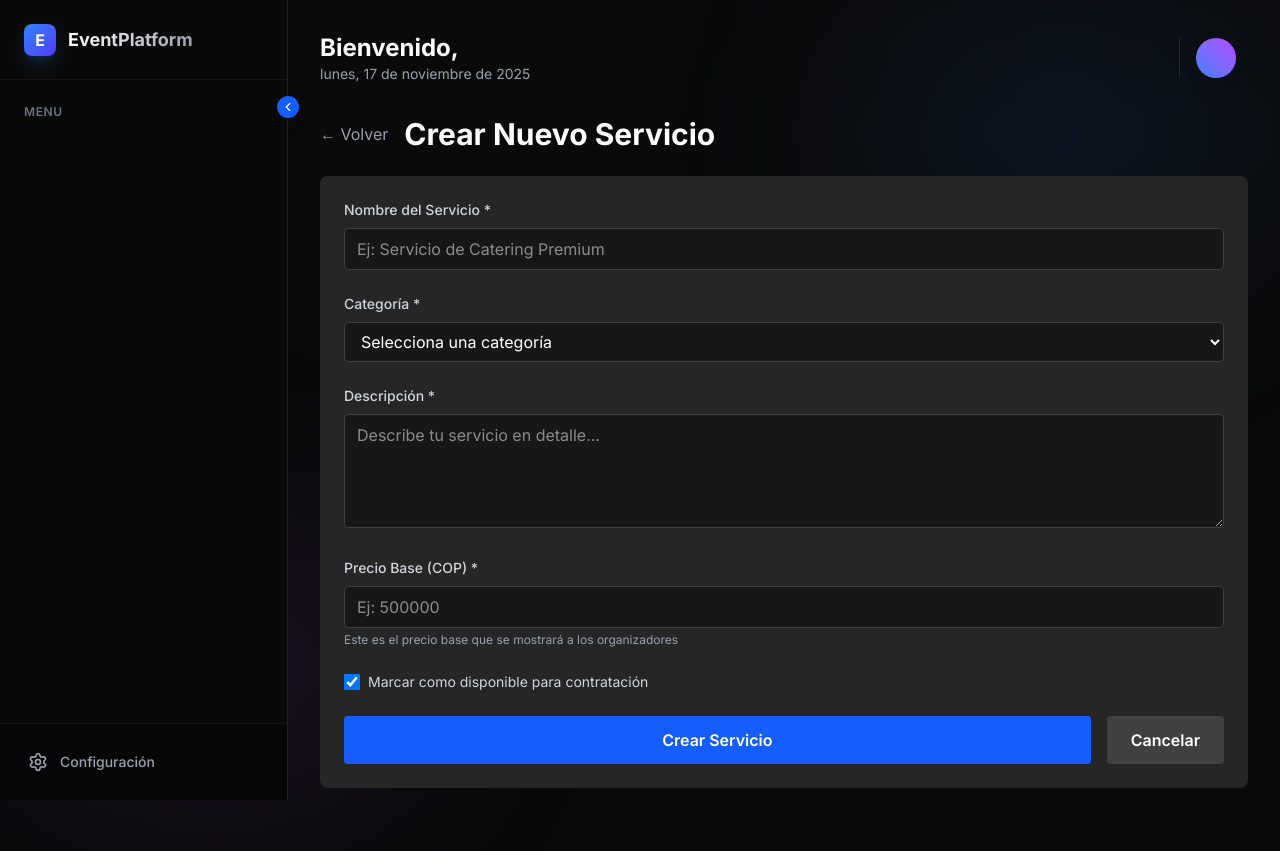
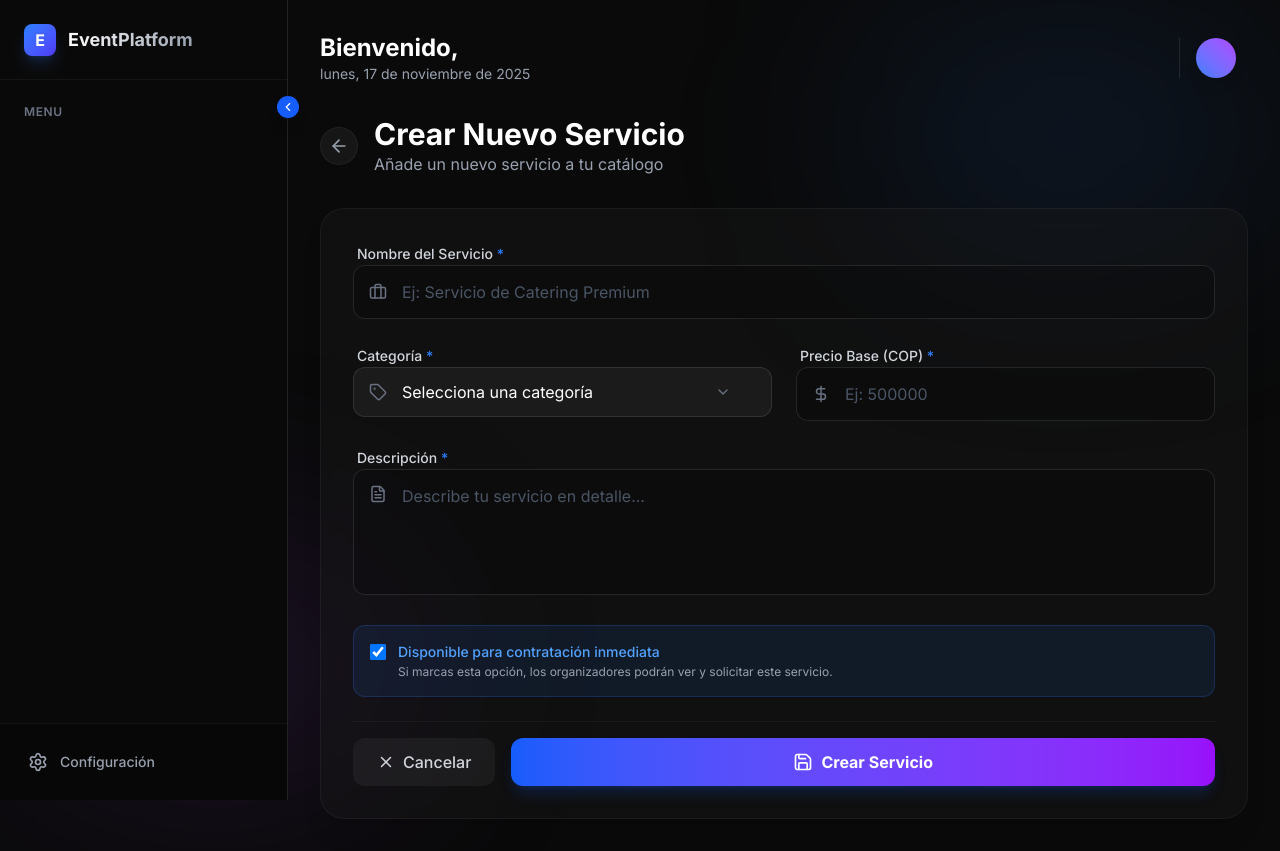
Before and after one commit to C-Ford17/eventos-app, a Next.js app: page /dashboard/proveedor/servicios/crear in a window 1280 px wide. Before the commit the page ends 820 px from the top, so only its background shows below. Built offline with nearby package versions, Linux system fonts and the light colour scheme.

Commit message:
feat: Add new design page for providers to create services.

```diff
--- a/src/app/dashboard/proveedor/servicios/crear/page.tsx
+++ b/src/app/dashboard/proveedor/servicios/crear/page.tsx
@@ -2,6 +2,18 @@
 'use client';
 import { useState } from 'react';
 import { useRouter } from 'next/navigation';
+import {
+  Briefcase,
+  DollarSign,
+  FileText,
+  Tag,
+  Check,
+  X,
+  Loader2,
+  ArrowLeft,
+  Save
+} from 'lucide-react';
+import CustomDropdown from '@/components/CustomDropdown';
 
 export default function CrearServicioPage() {
   const router = useRouter();
@@ -55,7 +67,7 @@ export default function CrearServicioPage() {
         throw new Error(result.error || 'Error al crear servicio');
       }
 
-      alert('Servicio creado exitosamente');
+      // alert('Servicio creado exitosamente'); // Removed alert for better UX
       router.push('/dashboard/proveedor/servicios');
     } catch (error: any) {
       console.error('Error:', error);
@@ -66,69 +78,69 @@ export default function CrearServicioPage() {
   };
 
   return (
-    <div className="space-y-6">
-      <div className="flex items-center space-x-4">
+    <div className="space-y-8">
+      {/* Header */}
+      <div className="flex items-center gap-4">
         <button
           onClick={() => router.back()}
-          className="text-gray-400 hover:text-white"
+          className="p-2 rounded-full bg-white/5 hover:bg-white/10 text-gray-400 hover:text-white transition-all border border-white/5"
         >
-          ← Volver
+          <ArrowLeft size={20} />
         </button>
+        <div>
           <h1 className="text-3xl font-bold text-white">Crear Nuevo Servicio</h1>
+          <p className="text-gray-400">Añade un nuevo servicio a tu catálogo</p>
+        </div>
       </div>
 
-      <form onSubmit={handleSubmit} className="bg-neutral-800 p-6 rounded-lg space-y-6">
-        <div>
-          <label className="block text-sm font-medium text-gray-300 mb-2">
-            Nombre del Servicio *
+      {/* Main Form Card */}
+      <div className="bg-[#1a1a1a]/40 border border-white/5 rounded-3xl p-8 shadow-xl backdrop-blur-sm">
+        <form onSubmit={handleSubmit} className="space-y-6">
+
+          {/* Nombre del Servicio */}
+          <div className="space-y-2">
+            <label className="text-sm font-medium text-gray-300 ml-1">
+              Nombre del Servicio <span className="text-blue-500">*</span>
             </label>
+            <div className="relative">
+              <Briefcase className="absolute left-4 top-1/2 -translate-y-1/2 text-gray-500" size={18} />
               <input
                 type="text"
                 value={nombre}
                 onChange={(e) => setNombre(e.target.value)}
                 required
-            className="w-full px-3 py-2 bg-neutral-900 text-white rounded border border-neutral-700 focus:outline-none focus:ring-2 focus:ring-blue-500"
+                className="w-full pl-12 pr-4 py-3.5 bg-black/20 border border-white/10 rounded-xl text-white placeholder:text-gray-600 focus:outline-none focus:border-blue-500 focus:ring-1 focus:ring-blue-500 transition-all"
                 placeholder="Ej: Servicio de Catering Premium"
               />
             </div>
-
-        <div>
-          <label className="block text-sm font-medium text-gray-300 mb-2">
-            Categoría *
-          </label>
-          <select
-            value={categoria}
-            onChange={(e) => setCategoria(e.target.value)}
-            required
-            className="w-full px-3 py-2 bg-neutral-900 text-white rounded border border-neutral-700 focus:outline-none focus:ring-2 focus:ring-blue-500"
-          >
-            <option value="">Selecciona una categoría</option>
-            {categorias.map((cat) => (
-              <option key={cat} value={cat}>
-                {cat}
-              </option>
-            ))}
-          </select>
           </div>
 
-        <div>
-          <label className="block text-sm font-medium text-gray-300 mb-2">
-            Descripción *
+          <div className="grid grid-cols-1 md:grid-cols-2 gap-6">
+            {/* Categoría */}
+            <div className="space-y-2">
+              <label className="text-sm font-medium text-gray-300 ml-1">
+                Categoría <span className="text-blue-500">*</span>
               </label>
-          <textarea
-            value={descripcion}
-            onChange={(e) => setDescripcion(e.target.value)}
-            required
-            rows={4}
-            className="w-full px-3 py-2 bg-neutral-900 text-white rounded border border-neutral-700 focus:outline-none focus:ring-2 focus:ring-blue-500"
-            placeholder="Describe tu servicio en detalle..."
+              <div className="relative">
+                <Tag className="absolute left-4 top-1/2 -translate-y-1/2 text-gray-500 z-10" size={18} />
+                <CustomDropdown
+                  options={categorias.map(cat => ({ value: cat, label: cat }))}
+                  value={categoria}
+                  onChange={(value) => setCategoria(value)}
+                  placeholder="Selecciona una categoría"
+                  buttonClassName="pl-12 w-full"
+                  className="w-full"
                 />
               </div>
+            </div>
 
-        <div>
-          <label className="block text-sm font-medium text-gray-300 mb-2">
-            Precio Base (COP) *
+            {/* Precio Base */}
+            <div className="space-y-2">
+              <label className="text-sm font-medium text-gray-300 ml-1">
+                Precio Base (COP) <span className="text-blue-500">*</span>
               </label>
+              <div className="relative">
+                <DollarSign className="absolute left-4 top-1/2 -translate-y-1/2 text-gray-500" size={18} />
                 <input
                   type="number"
                   value={precioBase}
@@ -136,45 +148,85 @@ export default function CrearServicioPage() {
                   required
                   min="0"
                   step="1000"
-            className="w-full px-3 py-2 bg-neutral-900 text-white rounded border border-neutral-700 focus:outline-none focus:ring-2 focus:ring-blue-500"
+                  className="w-full pl-12 pr-4 py-3.5 bg-black/20 border border-white/10 rounded-xl text-white placeholder:text-gray-600 focus:outline-none focus:border-blue-500 focus:ring-1 focus:ring-blue-500 transition-all"
                   placeholder="Ej: 500000"
                 />
-          <p className="text-gray-400 text-xs mt-1">
-            Este es el precio base que se mostrará a los organizadores
+              </div>
+            </div>
+          </div>
+
+          {/* Descripción */}
+          <div className="space-y-2">
+            <label className="text-sm font-medium text-gray-300 ml-1">
+              Descripción <span className="text-blue-500">*</span>
+            </label>
+            <div className="relative">
+              <FileText className="absolute left-4 top-4 text-gray-500" size={18} />
+              <textarea
+                value={descripcion}
+                onChange={(e) => setDescripcion(e.target.value)}
+                required
+                rows={4}
+                className="w-full pl-12 pr-4 py-3.5 bg-black/20 border border-white/10 rounded-xl text-white placeholder:text-gray-600 focus:outline-none focus:border-blue-500 focus:ring-1 focus:ring-blue-500 transition-all resize-none"
+                placeholder="Describe tu servicio en detalle..."
+              />
+            </div>
+          </div>
+
+          {/* Disponibilidad */}
+          <div className="flex items-center p-4 bg-blue-500/10 border border-blue-500/20 rounded-xl">
+            <div className="relative flex items-start">
+              <div className="flex items-center h-5">
+                <input
+                  id="disponibilidad"
+                  type="checkbox"
+                  checked={disponibilidad}
+                  onChange={(e) => setDisponibilidad(e.target.checked)}
+                  className="w-4 h-4 text-blue-600 bg-black/20 border-white/10 rounded focus:ring-blue-500 focus:ring-offset-0"
+                />
+              </div>
+              <div className="ml-3 text-sm">
+                <label htmlFor="disponibilidad" className="font-medium text-blue-400">
+                  Disponible para contratación inmediata
+                </label>
+                <p className="text-gray-400 text-xs mt-0.5">
+                  Si marcas esta opción, los organizadores podrán ver y solicitar este servicio.
                 </p>
               </div>
-
-        <div className="flex items-center">
-          <input
-            type="checkbox"
-            id="disponibilidad"
-            checked={disponibilidad}
-            onChange={(e) => setDisponibilidad(e.target.checked)}
-            className="w-4 h-4 text-blue-600 bg-neutral-900 border-neutral-700 rounded focus:ring-blue-500"
-          />
-          <label htmlFor="disponibilidad" className="ml-2 text-sm text-gray-300">
-            Marcar como disponible para contratación
-          </label>
+            </div>
           </div>
 
-        <div className="flex space-x-4">
-          <button
-            type="submit"
-            disabled={loading}
-            className="flex-1 bg-blue-600 hover:bg-blue-700 text-white py-3 rounded font-semibold transition disabled:opacity-50"
-          >
-            {loading ? 'Creando...' : 'Crear Servicio'}
-          </button>
+          {/* Actions */}
+          <div className="flex items-center gap-4 pt-4 border-t border-white/5">
             <button
               type="button"
               onClick={() => router.back()}
               disabled={loading}
-            className="px-6 bg-neutral-700 hover:bg-neutral-600 text-white py-3 rounded font-semibold transition disabled:opacity-50"
+              className="px-6 py-3 bg-white/5 hover:bg-white/10 text-gray-300 hover:text-white rounded-xl font-medium transition-colors flex items-center gap-2"
             >
+              <X size={18} />
               Cancelar
+            </button>
+            <button
+              type="submit"
+              disabled={loading}
+              className="flex-1 px-6 py-3 bg-gradient-to-r from-blue-600 to-purple-600 hover:from-blue-500 hover:to-purple-500 text-white rounded-xl font-bold shadow-lg shadow-blue-600/20 transition-all transform hover:-translate-y-0.5 disabled:opacity-50 disabled:cursor-not-allowed flex items-center justify-center gap-2"
+            >
+              {loading ? (
+                <>
+                  <Loader2 className="animate-spin" size={20} />
+                  Creando Servicio...
+                </>
+              ) : (
+                <>
+                  <Save size={20} />
+                  Crear Servicio
+                </>
+              )}
             </button>
           </div>
         </form>
       </div>
+    </div>
   );
 }
```
Lines whose indentation alone changed are shown as unchanged.
